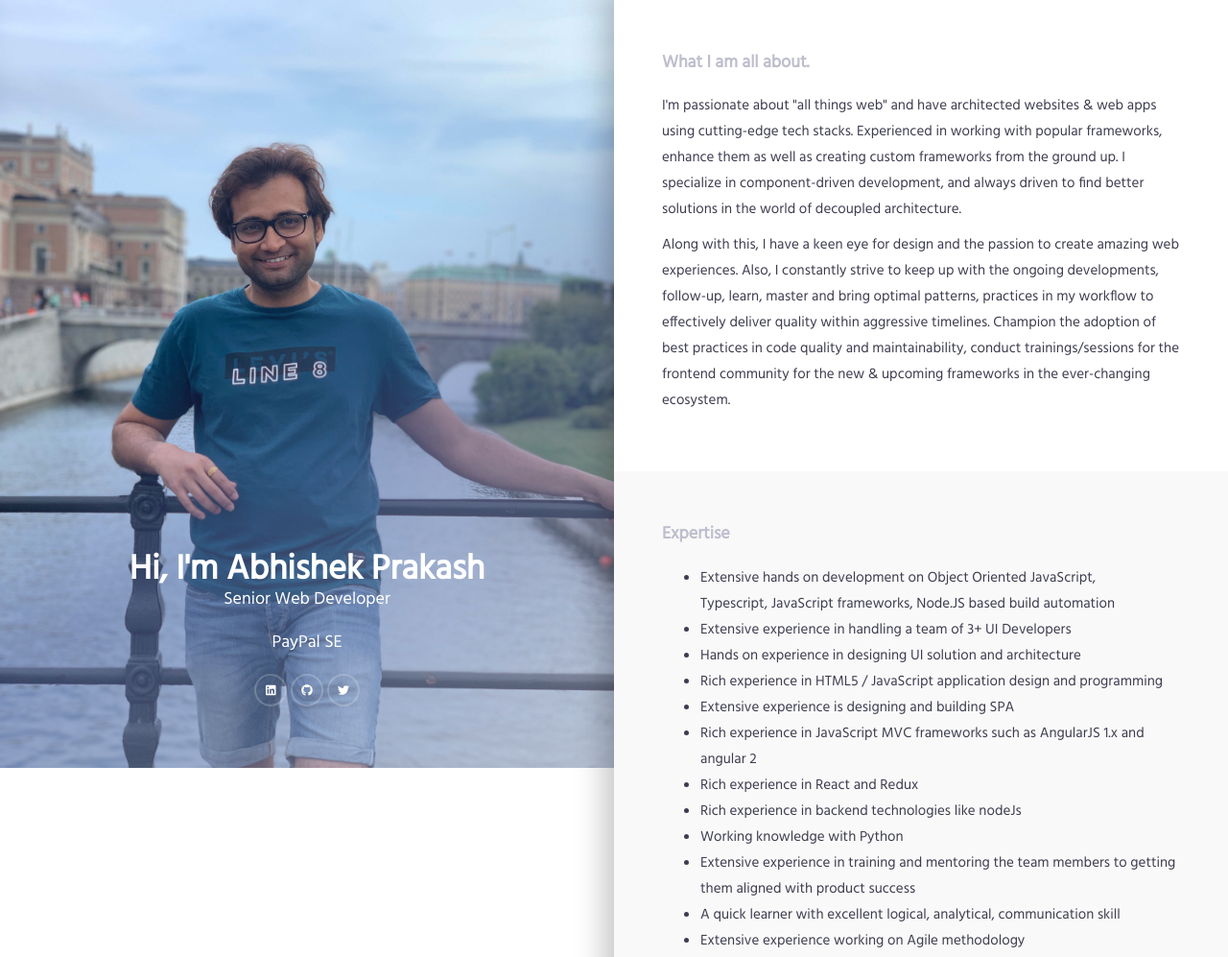
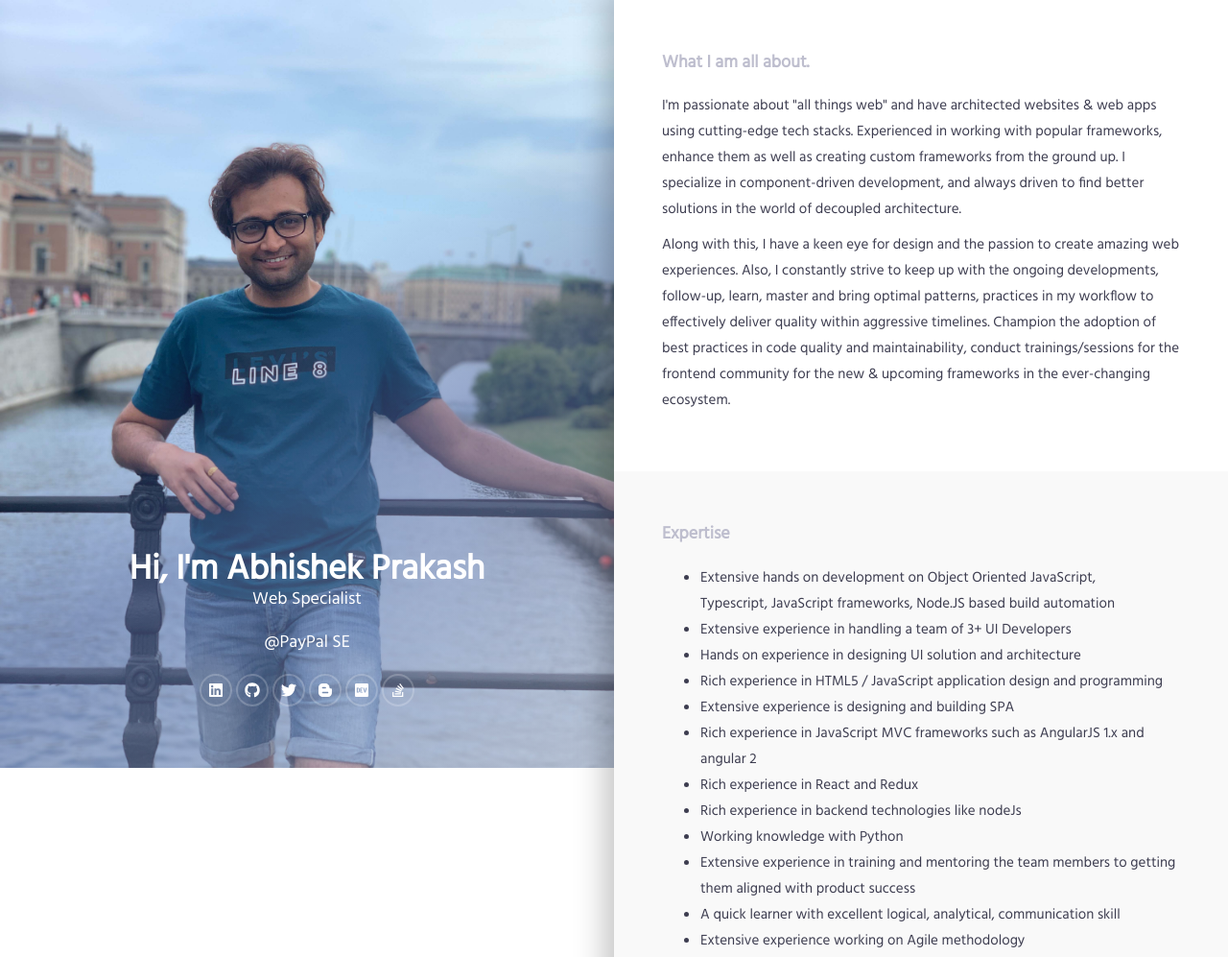
Before and after one commit to linux-nerd/gatsby-ap-ui, a Gatsby site: page / in a window 1280 px wide. Shown: the top 997 px of the page at 96% size. Built offline with nearby package versions, Linux system fonts and the light colour scheme; Gatsby itself is replaced by a stand-in of ours.

Commit message:
added social links

```diff
--- a/src/components/profile-intro/ProfileIntro.js
+++ b/src/components/profile-intro/ProfileIntro.js
@@ -5,8 +5,8 @@ const ProfileIntro = ({ children }) => {
   return (
     <div className={styles.root}>
       <h1>Hi, I'm Abhishek Prakash</h1>
-      <p>Senior Web Developer</p>
-      <p>PayPal SE</p>
+      <p>Web Specialist</p>
+      <p>@PayPal SE</p>
       {children}
     </div>
   );
--- a/src/components/profile-intro/profileintro.module.scss
+++ b/src/components/profile-intro/profileintro.module.scss
@@ -16,6 +16,9 @@
   }
 
   p {
+    &:nth-child(0) {
+      margin-bottom: 0px;
+    }
     font-size: 18px;
     color: #ffffff;
     margin-bottom: 20px;
--- a/src/components/social-icons/SocialIcons.js
+++ b/src/components/social-icons/SocialIcons.js
@@ -4,20 +4,29 @@ import {
   faFacebook,
   faTwitter,
   faLinkedin,
-  faGithub
+  faGithub,
+  faBloggerB,
+  faDev,
+  faStackOverflow
 } from "@fortawesome/free-brands-svg-icons";
 
 import styles from "./socialicons.module.scss";
 
 function socialIcon(icon, color) {
   if (icon === "fb") {
-    return <FontAwesomeIcon icon={faFacebook} color={color} />;
+    return <FontAwesomeIcon size="lg" icon={faFacebook} color={color} />;
   } else if (icon === "twitter") {
-    return <FontAwesomeIcon icon={faTwitter} color={color} />;
+    return <FontAwesomeIcon size="lg" icon={faTwitter} color={color} />;
   } else if (icon === "linkedin") {
-    return <FontAwesomeIcon icon={faLinkedin} color={color} />;
+    return <FontAwesomeIcon size="lg" icon={faLinkedin} color={color} />;
   } else if (icon === "github") {
-    return <FontAwesomeIcon icon={faGithub} color={color} />;
+    return <FontAwesomeIcon size="lg" icon={faGithub} color={color} />;
+  } else if (icon === "blog") {
+    return <FontAwesomeIcon size="lg" icon={faBloggerB} color={color} />;
+  } else if (icon === "dev") {
+    return <FontAwesomeIcon size="lg" icon={faDev} color={color} />;
+  } else if (icon === "stackoverflow") {
+    return <FontAwesomeIcon size="lg" icon={faStackOverflow} color={color} />;
   } else {
     return null;
   }
--- a/src/data/content.js
+++ b/src/data/content.js
@@ -1,7 +1,13 @@
 export const social = [
   { url: "https://www.linkedin.com/in/abhishek-pk/", icon: "linkedin" },
   { url: "https://github.com/linux-nerd", icon: "github" },
-  { url: "https://twitter.com/nerd_linux", icon: "twitter" }
+  { url: "https://twitter.com/nerd_linux", icon: "twitter" },
+  { url: "https://blog.abhishekprakash.com/", icon: "blog" },
+  { url: "https://dev.to/linuxnerd", icon: "dev" },
+  {
+    url: "https://stackoverflow.com/users/1239386/abhishek-prakash",
+    icon: "stackoverflow"
+  }
   //{ url: "#", icon: "fb" }
 ];
 
@@ -18,10 +24,6 @@ export const expertise = [
   "Extensive experience in training and mentoring the team members to getting them aligned with product success",
   "A quick learner with excellent logical, analytical, communication skill",
   "Extensive experience working on Agile methodology"
-  /*"Evaluating, defining and writing custom UI frameworks/components",
-  "Exploring and evaluating cutting edge new technologies and tools",
-  "Improve and validate application performance and document result",
-  "Defining UI strategy to deliver solution faster"*/
 ];
 
 export const skills = [
@@ -37,7 +39,7 @@ export const experiences = [
   {
     from: "March 2019",
     to: "Present",
-    title: "Senior Web Developer",
+    title: "Web Specialist",
     company: "PayPal SE",
     country: "Sweden",
     city: "Stockholm"
```
